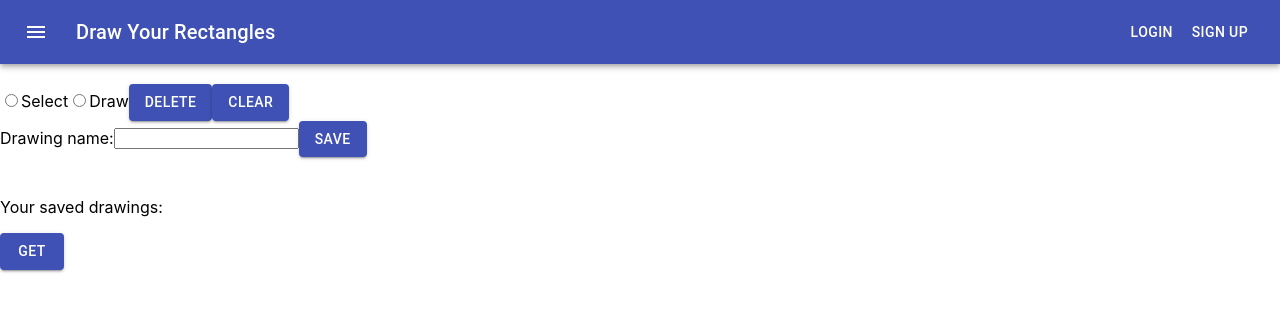
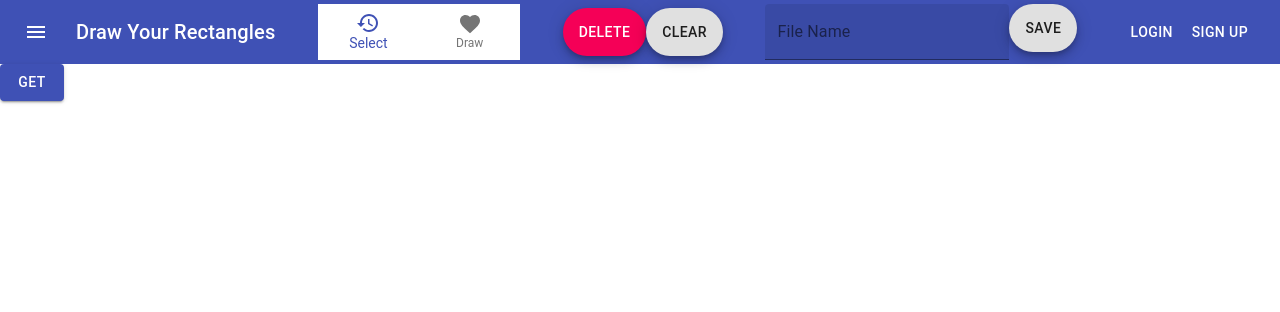
Before and after one commit to matthew-ardi/single-draw-app-reactdjango, a React (Create React App) app: page / in a window 1280 px wide. Shown: the top 312 px of the page. Built offline with nearby package versions, Linux system fonts and the light colour scheme.

Commit message:
added login, sign up, toolbar UI

```diff
--- a/src/App.js
+++ b/src/App.js
@@ -13,6 +13,26 @@ import MenuIcon from "@material-ui/icons/Menu";
 import Modal from "@material-ui/core/Modal";
 import Backdrop from "@material-ui/core/Backdrop";
 import Fade from "@material-ui/core/Fade";
+import Paper from "@material-ui/core/Paper";
+import Grid from "@material-ui/core/Grid";
+import BottomNavigation from "@material-ui/core/BottomNavigation";
+import BottomNavigationAction from "@material-ui/core/BottomNavigationAction";
+import RestoreIcon from "@material-ui/icons/Restore";
+import FavoriteIcon from "@material-ui/icons/Favorite";
+import LocationOnIcon from "@material-ui/icons/LocationOn";
+import Menu from "@material-ui/core/Menu";
+import MenuItem from "@material-ui/core/MenuItem";
+import Fab from "@material-ui/core/Fab";
+import AddIcon from "@material-ui/icons/Add";
+import EditIcon from "@material-ui/icons/Edit";
+import NavigationIcon from "@material-ui/icons/Navigation";
+import TextField from "@material-ui/core/TextField";
+import PropTypes from "prop-types";
+import Dialog from "@material-ui/core/Dialog";
+import DialogActions from "@material-ui/core/DialogActions";
+import DialogContent from "@material-ui/core/DialogContent";
+import DialogContentText from "@material-ui/core/DialogContentText";
+import DialogTitle from "@material-ui/core/DialogTitle";
 
 axios.defaults.xsrfCookieName = "csrftoken";
 axios.defaults.xsrfHeaderName = "X-CSRFToken";
@@ -20,6 +40,17 @@ axios.defaults.xsrfHeaderName = "X-CSRFToken";
 // STYLES CODE BELOW
 
 // Modal Styles
+
+const paperStyles = makeStyles((theme) => ({
+  root: {
+    flexGrow: 1,
+  },
+  paper: {
+    padding: theme.spacing(2),
+    textAlign: "center",
+    color: theme.palette.text.secondary,
+  },
+}));
 
 const modalUseStyles = makeStyles((theme) => ({
   modal: {
@@ -31,7 +62,16 @@ const modalUseStyles = makeStyles((theme) => ({
     backgroundColor: theme.palette.background.paper,
     border: "2px solid #000",
     boxShadow: theme.shadows[5],
-    padding: theme.spacing(2, 4, 3),
+    padding: theme.spacing(15, 20, 18),
+  },
+}));
+
+// const StyledCanvas = styled.canvas((flex - grow: 1));
+const canvasUseStyles = makeStyles((theme) => ({
+  canvasRoot: {
+    height: "100%",
+    width: "100%",
+    position: "relative",
   },
 }));
 
@@ -46,6 +86,42 @@ const navbarUseStyles = makeStyles((theme) => ({
   title: {
     flexGrow: 1,
   },
+  drawing: {
+    flexGrow: 1,
+  },
+  customizeToolbar: {
+    minHeight: 50,
+  },
+}));
+
+const navigationUseStyles = makeStyles({
+  root: {
+    width: 500,
+  },
+});
+
+const textFieldUseStyles = makeStyles((theme) => ({
+  formField: {
+    "& > *": {
+      margin: theme.spacing(1),
+      width: "25",
+    },
+    input: {
+      color: "white",
+    },
+  },
+}));
+
+const loginFormUseStyles = makeStyles((theme) => ({
+  root: {
+    display: "flex",
+    flexWrap: "wrap",
+  },
+  textField: {
+    marginLeft: theme.spacing(1),
+    marginRight: theme.spacing(1),
+    width: "25ch",
+  },
 }));
 
 // STYLES CODE ABOVE
@@ -55,7 +131,7 @@ const navbarUseStyles = makeStyles((theme) => ({
 const generator = rough.generator();
 
 function createElement(id, x1, y1, x2, y2, tool, color) {
-  const roughElement = generator.rectangle(x1, y1, x2 - x1, y2 - y1, {
+  const roughElement = generator.rectangle(x1, y1 - 80, x2 - x1, y2 - y1, {
     fill: color,
   });
   return { id, x1, y1, x2, y2, tool, roughElement };
@@ -168,17 +244,46 @@ const App = () => {
 
   // navbar
   const navbarClasses = navbarUseStyles();
+  const navigationClasses = navigationUseStyles();
+  const [value, setValue] = React.useState(0);
+  const [anchorEl, setAnchorEl] = React.useState(null); //Simple Menu
+  // Simple Menu
+  const handleMenuClick = (event) => {
+    setAnchorEl(event.currentTarget);
+  };
+
+  const handleMenuClose = () => {
+    setAnchorEl(null);
+  };
 
   // modal
   const modalClasses = modalUseStyles();
-  const [open, setOpen] = React.useState(false);
 
-  const handleOpen = () => {
-    setOpen(true);
+  // canvas
+  const paperClasses = paperStyles();
+  const canvasClasses = canvasUseStyles();
+
+  // text field
+  const textFieldClasses = textFieldUseStyles();
+
+  // Login or Sign up
+  const loginFormClasses = loginFormUseStyles();
+  const [openLogin, setOpenLogin] = React.useState(false);
+  const [openSignup, setOpenSignup] = React.useState(false);
+  const loginClickOpen = () => {
+    setOpenLogin(true);
   };
 
-  const handleClose = () => {
-    setOpen(false);
+  const loginClickClose = () => {
+    setOpenLogin(false);
+  };
+
+  const signupClickOpen = () => {
+    setOpenSignup(true);
+  };
+
+  const signupClickClose = () => {
+    setOpenSignup(false);
   };
 
   // UI RELATED ABOVE
@@ -207,6 +312,16 @@ const App = () => {
     setSelectedElement(null);
     setEditDrawing(saveId);
   }
+
+  function onClickOpenDrawing(saveId) {
+    handleMenuClose();
+    openDrawing(saveId);
+  }
+  const savedItemsMenu = savedElements.map((item, index) => (
+    <MenuItem onClick={onClickOpenDrawing.bind(this, item[0])} value={item[0]}>
+      {item[1]}
+    </MenuItem>
+  ));
   const savedItems = savedElements.map((item, index) => (
     <div>
       <li>{item[1]}</li>
@@ -235,7 +350,8 @@ const App = () => {
           id="saveEdit"
           onClick={saveDrawings}
         >
-          Save {saveName}
+          Save edit
+          {/* Save {saveName} */}
         </Button>
       );
     } else {
@@ -273,7 +389,7 @@ const App = () => {
   }
 
   function deleteElement() {
-    if (selectedElement && elements) {
+    if (selectedElement && elements && tool === "Select") {
       const { id } = selectedElement;
       const elementsCopy = elements.filter((item) => item.id !== id);
       // elementsCopy = elementsCopy.splice(id, 1);
@@ -284,8 +400,9 @@ const App = () => {
   useLayoutEffect(() => {
     const canvas = document.getElementById("canvas");
     const context = canvas.getContext("2d");
+    context.fillStyle = "white";
+    context.fillRect(0, 0, canvas.width, canvas.height);
 
-    context.clearRect(0, 0, canvas.width, canvas.height);
     const roughCanvas = rough.canvas(canvas);
     const rect = generator.rectangle(100, 100, 150, 150);
     // roughCanvas.draw(rect);
@@ -501,66 +618,207 @@ const App = () => {
               className={navbarClasses.menuButton}
               color="inherit"
               aria-label="menu"
+              onClick={handleMenuClick}
             >
               <MenuIcon />
             </IconButton>
-            <Typography variant="h6" className={navbarClasses.title}>
-              Draw Your Rectangles
-            </Typography>
-            <Button color="inherit" onClick={handleOpen}>
+            <Menu
+              id="simple-menu"
+              anchorEl={anchorEl}
+              keepMounted
+              open={Boolean(anchorEl)}
+              onClose={handleMenuClose}
+            >
+              <div>
+                <text style={{ fontWeight: "bold" }}>Your Saved Drawings</text>
+                {/* <MenuItem onClick={handleMenuClose}>Profile</MenuItem>
+                <MenuItem onClick={handleMenuClose}>My account</MenuItem>
+                <MenuItem onClick={handleMenuClose}>Logout</MenuItem> */}
+                {savedItemsMenu}
+              </div>
+            </Menu>
+
+            <Typography variant="h6">Draw Your Rectangles</Typography>
+            <div className={navbarClasses.title}></div>
+            <BottomNavigation
+              value={value}
+              onChange={(event, newValue) => {
+                setValue(newValue);
+              }}
+              showLabels
+              className={(navigationClasses.root, navbarClasses.drawing)}
+            >
+              <BottomNavigationAction
+                label="Select"
+                checked={tool === "Select"}
+                onClick={() => setTool("Select")}
+                icon={<RestoreIcon />}
+              />
+              <BottomNavigationAction
+                label="Draw"
+                checked={tool === "draw"}
+                onClick={() => setTool("draw")}
+                icon={<FavoriteIcon />}
+              />
+            </BottomNavigation>
+            <div className={navbarClasses.title}></div>
+            <div className={navbarClasses.title}>
+              <Fab
+                variant="extended"
+                color="secondary"
+                type="Button"
+                id="delete"
+                onClick={deleteElement}
+              >
+                Delete
+              </Fab>
+              <Fab
+                variant="extended"
+                color="disabled"
+                type="Button"
+                id="clear"
+                onClick={clearElements}
+              >
+                Clear
+              </Fab>
+              {editModeVisual}
+            </div>
+            <div className={navbarClasses.title}>
+              <form
+                id="form"
+                noValidate
+                autoComplete="off"
+                className={textFieldClasses.root}
+                onSubmit={saveDrawings}
+              >
+                {/* <label htmlFor="text">Drawing name: </label> */}
+                <TextField
+                  id="filled-disabled"
+                  label="File Name"
+                  variant="filled"
+                  InputPros={{
+                    className: textFieldClasses.input,
+                  }}
+                  value={drawingName}
+                  onChange={handleInputChange}
+                />
+                <Fab
+                  variant="extended"
+                  // color="primary"
+                  type="submit"
+                  id="save"
+                >
+                  Save
+                </Fab>
+              </form>
+            </div>
+            <Button color="inherit" onClick={loginClickOpen}>
               Login
             </Button>
-            <Modal
-              aria-labelledby="transition-modal-title"
-              aria-describedby="transition-modal-description"
-              className={modalClasses.modal}
-              open={open}
-              onClose={handleClose}
-              closeAfterTransition
-              BackdropComponent={Backdrop}
-              BackdropProps={{
-                timeout: 500,
-              }}
+            <Dialog
+              open={openLogin}
+              onClose={loginClickClose}
+              aria-labelledby="form-dialog-title"
             >
-              <Fade in={open}>
-                <div className={modalClasses.paper}>
-                  <h2 id="transition-modal-title">Transition modal</h2>
-                  <p id="transition-modal-description">
-                    react-transition-group animates me.
-                  </p>
-                </div>
-              </Fade>
-            </Modal>
-            <Button color="inherit" onClick={handleOpen}>
+              <DialogTitle id="form-dialog-title">Login</DialogTitle>
+              <DialogContent>
+                <DialogContentText>
+                  To save your drawings, please Log in to your account
+                </DialogContentText>
+                <TextField
+                  autoFocus
+                  margin="dense"
+                  id="name"
+                  label="Email Address"
+                  type="email"
+                  fullWidth
+                />
+                <TextField
+                  autoFocus
+                  margin="dense"
+                  id="password"
+                  label="Password"
+                  type="password"
+                  fullWidth
+                />
+              </DialogContent>
+              <DialogActions>
+                <Button onClick={loginClickClose} color="primary">
+                  Cancel
+                </Button>
+                <Button onClick={loginClickClose} color="primary">
+                  Login
+                </Button>
+              </DialogActions>
+            </Dialog>
+            <Button color="inherit" onClick={signupClickOpen}>
               Sign Up
             </Button>
+            <Dialog
+              open={openSignup}
+              onClose={signupClickClose}
+              aria-labelledby="form-dialog-title"
+            >
+              <DialogTitle id="form-dialog-title">Login</DialogTitle>
+              <DialogContent>
+                <DialogContentText>
+                  To save your drawings, please create an account
+                </DialogContentText>
+                <TextField
+                  autoFocus
+                  margin="dense"
+                  id="name"
+                  label="Email Address"
+                  type="email"
+                  fullWidth
+                />
+                <TextField
+                  autoFocus
+                  margin="dense"
+                  id="password"
+                  label="Password"
+                  type="password"
+                  fullWidth
+                />
+                <TextField
+                  autoFocus
+                  margin="dense"
+                  id="confirm password"
+                  label="Confirm Password"
+                  type="password"
+                  fullWidth
+                />
+              </DialogContent>
+              <DialogActions>
+                <Button onClick={signupClickClose} color="primary">
+                  Cancel
+                </Button>
+                <Button onClick={signupClickClose} color="primary">
+                  Register
+                </Button>
+              </DialogActions>
+            </Dialog>
           </Toolbar>
         </AppBar>
       </div>
-      <br />
+      <div>
+        {/* <br /> */}
         <div style={{ position: "fixed" }}>
-        <input
+          {/* <input
             type="radio"
             id="Select"
             checked={tool === "Select"}
             onChange={() => setTool("Select")}
           />
           <label htmlFor="Move">Select</label>
-        {/* <input
-          type="radio"
-          id="Move"
-          checked={tool === "Move"}
-          onChange={() => setTool("Move")}
-        />
-        <label htmlFor="Move">Move</label> */}
           <input
             type="radio"
             id="draw"
             checked={tool === "draw"}
             onChange={() => setTool("draw")}
           />
-        <label htmlFor="draw">Draw</label>
-        <Button
+          <label htmlFor="draw">Draw</label> */}
+          {/* <Button
             variant="contained"
             color="primary"
             type="Button"
@@ -590,16 +848,16 @@ const App = () => {
             <Button variant="contained" color="primary" type="submit" id="save">
               Save
             </Button>
-        </form>
-        <br />
+          </form> */}
+          {/* <br /> */}
           {/* <div>
           <editModeVisual/>
         </div> */}
 
-        <div>{editModeVisual}</div>
-        <br />
+          {/* <div>{editModeVisual}</div> */}
+          {/* <br />
           <div>Your saved drawings:</div>
-        <ul>{savedItems}</ul>
+          <ul>{savedItems}</ul> */}
           <Button
             variant="contained"
             color="primary"
@@ -610,10 +868,12 @@ const App = () => {
             Get
           </Button>
         </div>
+
         <canvas
+          // className={canvasClasses.canvasRoot}
           id="canvas"
           width={window.innerWidth}
-        height={window.innerHeight}
+          height={window.innerHeight - 80}
           onMouseDown={handleMouseDown}
           onMouseMove={handleMouseMove}
           onMouseUp={handleMouseUp}
@@ -622,6 +882,7 @@ const App = () => {
           Canvas
         </canvas>
       </div>
+    </div>
   );
 };
 
```
Also changed, not shown: 1 other file (tests, documents, lock files or other folders). Lines whose indentation alone changed are shown as unchanged.
